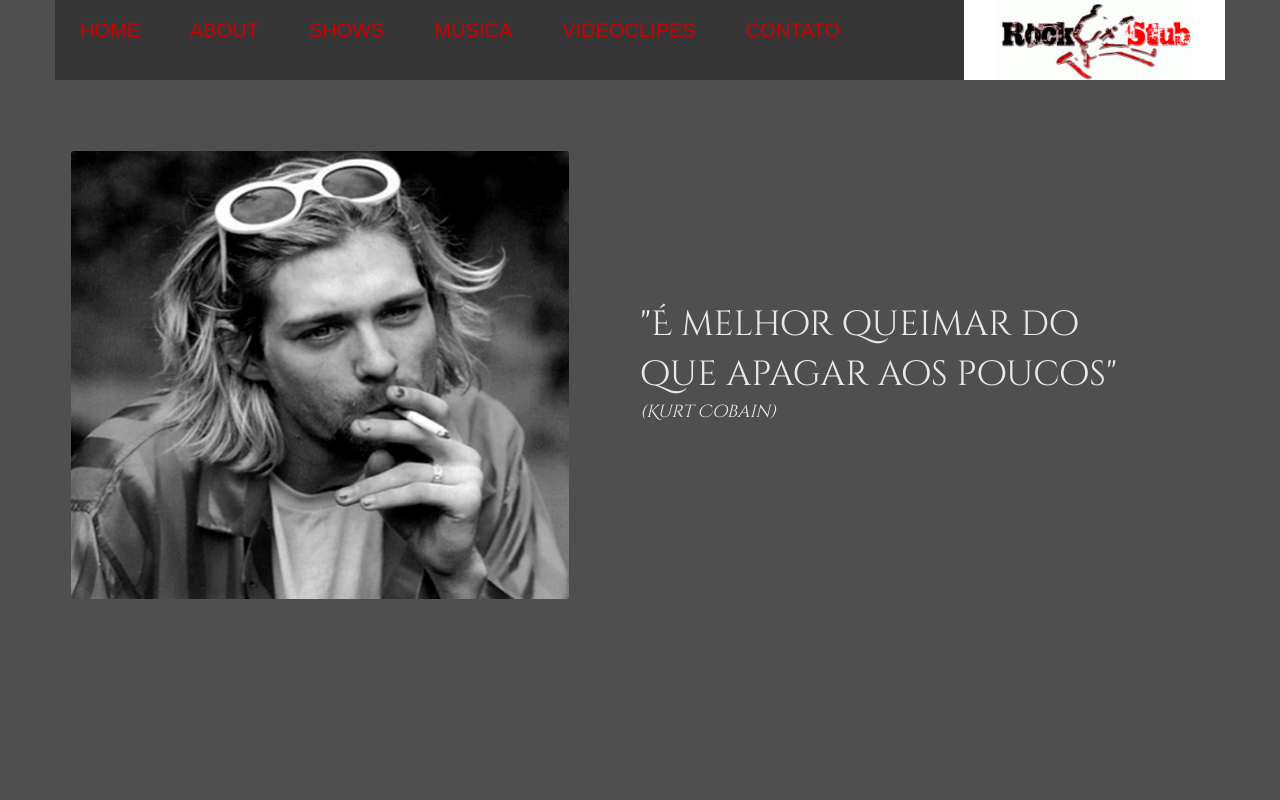
After one commit to deciomoritz/Vermelho, a PHP site: page /pages/home.html in a window 1280 px wide. The commit adds this page. Run offline with PHP 8.4, Linux system fonts and the light colour scheme.

Commit message:
home.html

```diff
--- /dev/null
+++ b/pages/home.html
@@ -0,0 +1,45 @@
+<html>
+	<head>
+		<title>Rock Stub</title>
+		<meta charset="UTF-8">
+		<link rel="stylesheet" href="../styles/bootstrap-3.3.4-dist/css/bootstrap.min.css">
+		<link rel="stylesheet" href="../styles/styles.css">
+		<link href='http://fonts.googleapis.com/css?family=Cinzel+Decorative:400,700' rel='stylesheet' type='text/css'>
+		<!--quando eu mudei a fonte no css não funcionou-->
+		<style>
+			.phrasehome
+			{
+				font-family: 'Cinzel Decorative', cursive;
+			}
+		</style>
+
+	</head>
+	<body>
+		<div class="container">
+
+			<div class="row">
+				<div class="col-*-*">
+					<div class="menuContainer">
+						<div class="menuBar">
+							<ul class="nav navbar-nav">
+								<li class="menuBarLi"><a class="menuBarA" href="#">HOME</a></li>
+								<li class="menuBarLi"><a class="menuBarA" href="#">ABOUT</a></li>
+								<li class="menuBarLi"><a class="menuBarA" href="#">SHOWS</a></li>
+								<li class="menuBarLi"><a class="menuBarA" href="#">MÚSICA</a></li>
+								<li class="menuBarLi"><a class="menuBarA" href="#">VIDEOCLIPES</a></li>
+								<li class="menuBarLi"><a class="menuBarA" href="#">CONTATO</a></li>
+							</ul>
+						</div>
+					</div>
+				</div>
+			</div>
+    	</div>
+    	<!--HOME -->
+		<div class="home">
+
+		   <p class="imagehome"><img src ="../resources/images/homeimage.jpg"/></p>
+		   <p class="phrasehome">"&Eacute melhor queimar do que apagar aos poucos" <em>(Kurt Cobain)</em></p>
+
+		</div>
+	</body>
+</html>
--- a/styles/styles.css
+++ b/styles/styles.css
@@ -105,3 +105,36 @@ body{
 	max-width:300px;
 	max-height:300px;
 }
+.home{
+  color:#E8E8E8;
+  padding: 5em;
+
+}
+.imagehome{
+  max-width: 500px;
+  width: 100%;
+  height: auto;
+}
+.imagehome img{
+  float:left;
+  max-width: 500px;   /* Máximo da largura da imagem */
+  width: 100%;
+  max-height: 450px;  /* Máximo da altura da imagem */
+  min-height: auto;
+  border: 1px solid #4f4f4f;
+  border-radius: 4px;
+
+
+}
+.phrasehome{
+  float:right;
+  margin-top:4em;
+  margin-right:2em;
+  font-size: 2.5em;
+  max-width: 500px;
+  width: 100%;
+  height: auto;
+}
+div p em{
+  font-size: 0.5em;
+}
```
Also changed, not shown: resources/images/homeimage.jpg (added).
